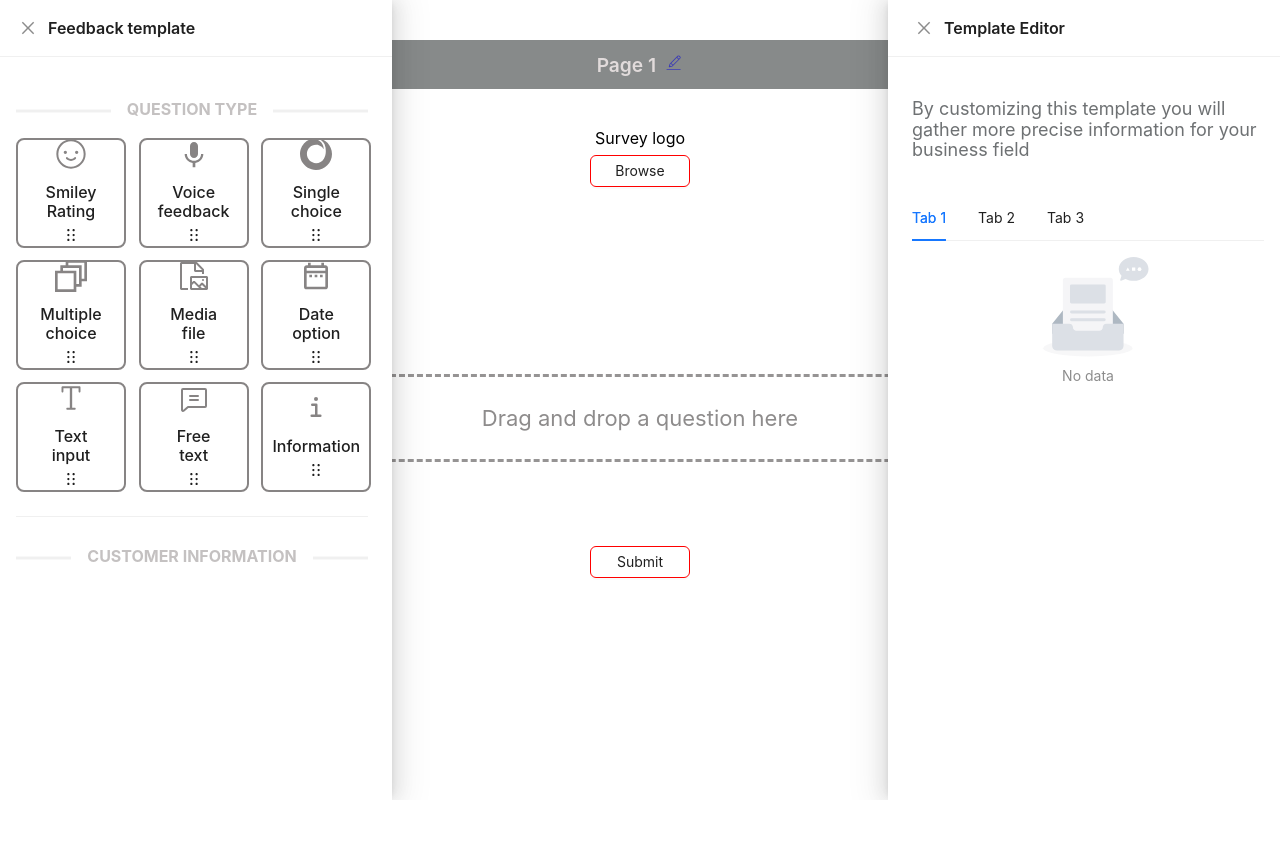
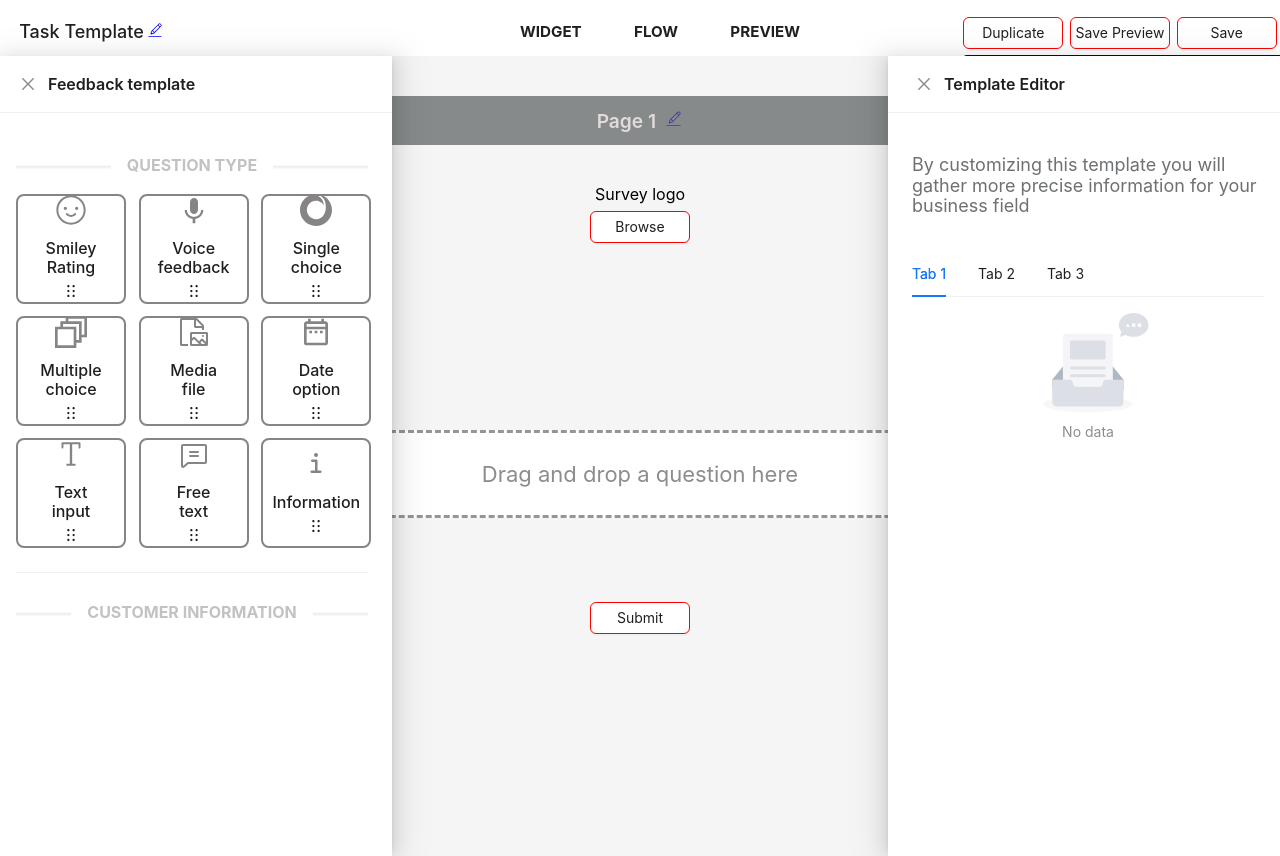
Before and after one commit to salimsalimzada/i-like-it, a React (Vite) app: page / in a window 1280 px wide. Before the commit the page ends 800 px from the top, so only its background shows below. Built offline with nearby package versions, Linux system fonts and the light colour scheme.

Commit message:
Add Header component and start to design Layout

```diff
--- a/src/App.tsx
+++ b/src/App.tsx
@@ -1,13 +1,19 @@
+import { Layout } from "antd";
 import { Fragment } from "react/jsx-runtime";
 
+import { CustomHeader } from "./Components";
 import ErrorBoundary from "./Components/ErrorBoundary";
 import { Widget } from "./Modules/Feedback/Pages";
 
+const { Content, Footer, Header, Sider } = Layout;
 function App() {
 	return (
 		<Fragment>
 			<ErrorBoundary>
-				<Widget />
+				<Layout>
+					<CustomHeader />
+					<Widget />
+				</Layout>
 			</ErrorBoundary>
 		</Fragment>
 	);
--- /dev/null
+++ b/src/Components/CustomHeader/CustomHeader.module.css
@@ -0,0 +1,45 @@
+.headerContainer {
+	background-color: #ffffff;
+	max-height: 3.5rem;
+	margin: 0;
+	padding: 0;
+}
+
+.topLeftBarContent > p {
+	font-size: 1.125rem;
+	font-weight: 500;
+	margin: 0;
+	padding-left: 1.2rem;
+}
+
+.editIcon {
+	vertical-align: middle;
+	color: blue;
+	font-size: 1.125rem;
+	margin-left: 0.125rem;
+}
+
+.topCenterBarContent {
+	display: flex;
+	justify-content: center;
+}
+
+.navWrapper {
+	list-style-type: none;
+	margin: 0;
+	width: 50%;
+	display: flex;
+	justify-content: space-between;
+}
+
+.navWrapper li {
+	font-size: 0.95rem;
+	text-transform: uppercase;
+	font-weight: 700;
+}
+
+.topRightBarContent {
+	display: flex;
+	justify-content: space-around;
+	align-items: center;
+}
--- /dev/null
+++ b/src/Components/CustomHeader/index.tsx
@@ -0,0 +1,36 @@
+import { Col, Layout, Row } from "antd";
+import { Fragment } from "react/jsx-runtime";
+import { CiEdit } from "react-icons/ci";
+const { Header } = Layout;
+import { CustomButton } from "..";
+import styles from "./CustomHeader.module.css";
+export const CustomHeader = () => {
+	return (
+		<Fragment>
+			<Header className={styles.headerContainer}>
+				<Row>
+					<Col className={styles.topLeftBarContent} xs={{ span: 6 }}>
+						<p>
+							Task Template
+							<span className={styles.editIcon}>
+								<CiEdit />
+							</span>
+						</p>
+					</Col>
+					<Col className={styles.topCenterBarContent} xs={{ span: 12 }}>
+						<ul className={styles.navWrapper}>
+							<li> Widget </li>
+							<li> Flow </li>
+							<li> Preview </li>
+						</ul>
+					</Col>
+					<Col className={styles.topRightBarContent} xs={{ span: 6 }}>
+						<CustomButton children="Duplicate" />
+						<CustomButton children="Save Preview" />
+						<CustomButton children="Save" />
+					</Col>
+				</Row>
+			</Header>
+		</Fragment>
+	);
+};
--- a/src/Components/index.ts
+++ b/src/Components/index.ts
@@ -1,5 +1,6 @@
 export { CustomButton } from "./CustomButton";
 export { CustomDivider } from "./CustomDivider";
 export { CustomDrawer } from "./CustomDrawer";
+export { CustomHeader } from "./CustomHeader";
 export { CustomIconBox } from "./CustomIconBox";
 export { CustomTabs } from "./CustomTabs";
```
Also changed, not shown: .codesandbox/tasks.json (added), .devcontainer/devcontainer.json (added), src/normalize.css.
